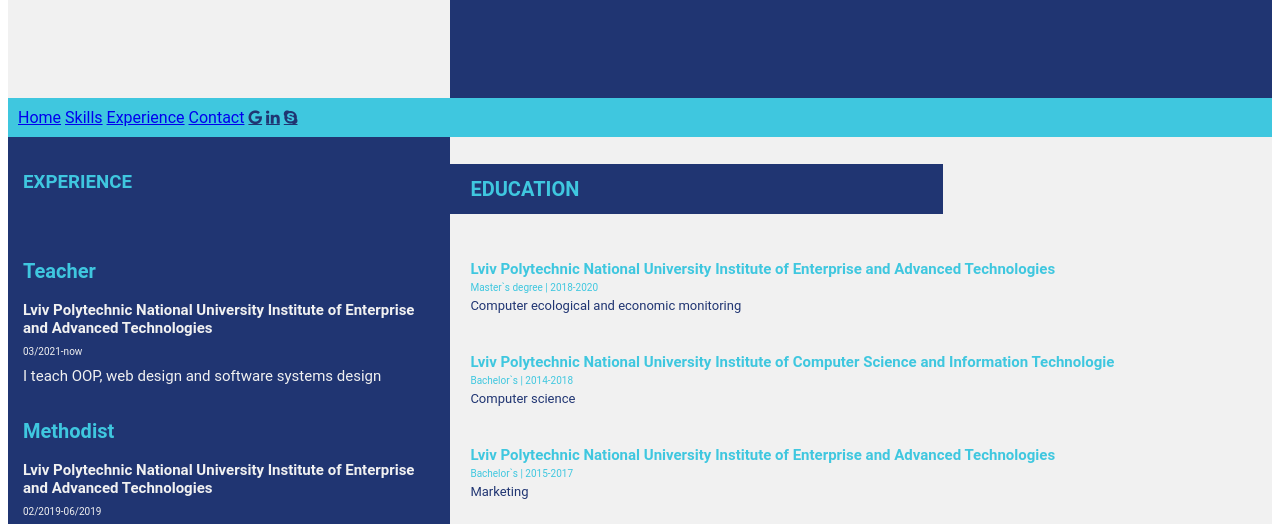
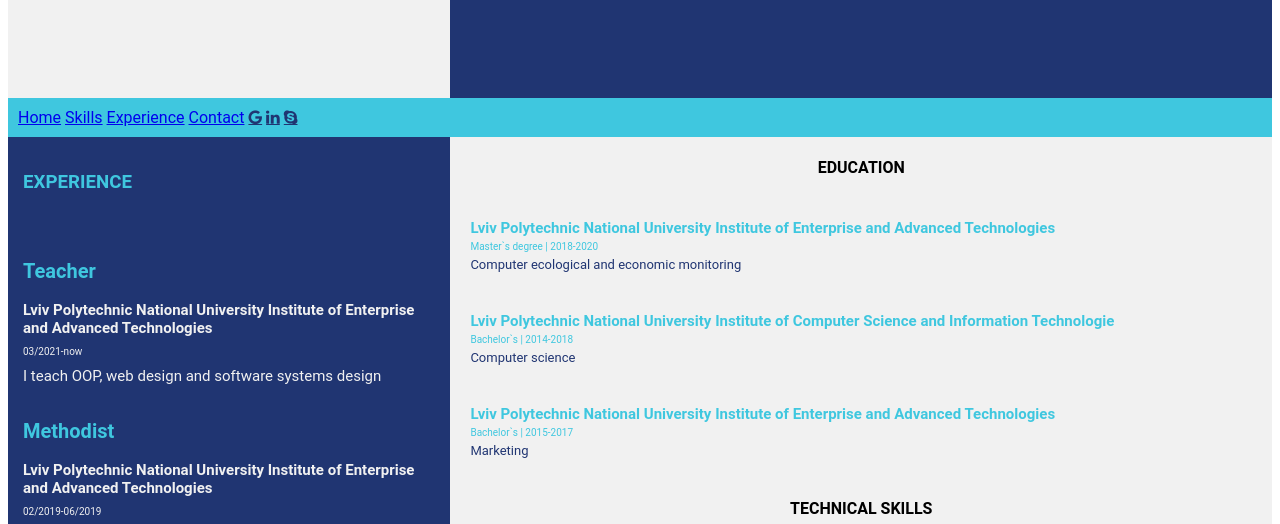
Before and after one commit to AndrianaKhariv/HW_1, a plain HTML site: page index.html in a window 1280 px wide. Shown: the part 259-783 px from the top of the page. Drawn offline with Linux system fonts and the light colour scheme; files that its build step writes are made by us from their sources.

Commit message:
edit css file

```diff
--- a/main.css
+++ b/main.css
@@ -14,15 +14,7 @@
     color: #3fc7df;
     padding: 15px;
 }
-h4{
-  color: #3fc7df;
-  font-size: 20px;
-  padding: 20px;
-  background-color: #203572;
-  line-height: 10px;
-  text-align: left;
-  width: 60%;
-}
+
 * {
     box-sizing: border-box;
   }
```
